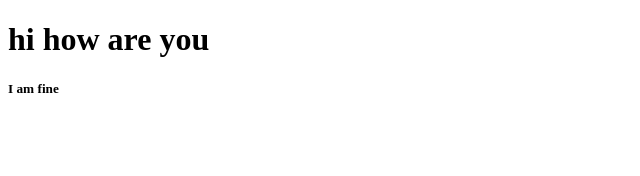
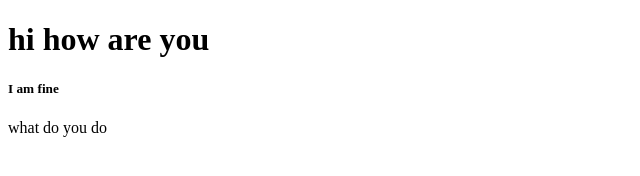
Before and after one commit to mdzihadislam/home-html, a plain HTML site: page index.html in a window 1280 px wide. Shown: the whole page, without its empty margins (0-640 px from the left). Drawn offline with Linux system fonts and the light colour scheme.

Commit message:
my first

```diff
--- a/index.html
+++ b/index.html
@@ -9,5 +9,6 @@
 <body>
     <h1>hi how are you</h1>
     <h5>I am fine</h5>
+    <span> what do you do</span>
 </body>
 </html>
```
